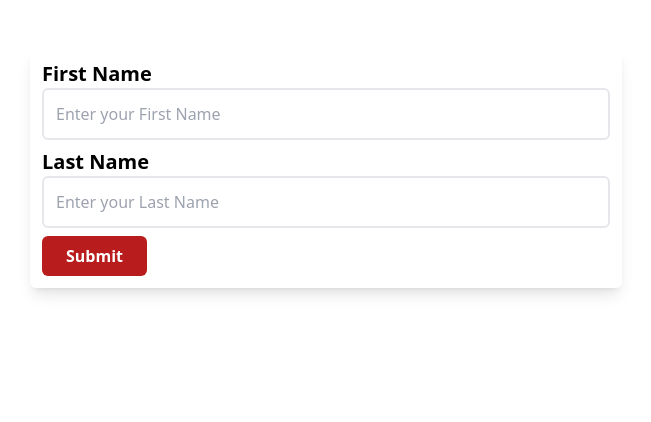
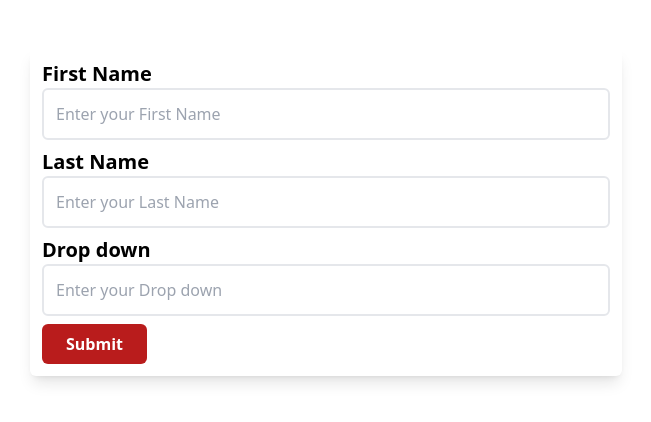
Before and after one commit to kiyohiro0310/WPSIM, a React (Create React App) app: page / in a window 1280 px wide. Shown: the top 422 px of the page, without its empty margins (314-965 px from the left). Built offline with nearby package versions, Linux system fonts and the light colour scheme.

Commit message:
adding DropdownInputField component

```diff
--- a/src/App.js
+++ b/src/App.js
@@ -24,6 +24,7 @@ function App() {
         {generateForm([
           {label: "First Name", type: "text", id: "firstName"},
           {label: "Last Name", type: "text", id: "lastName"},
+          {label: "Drop down", type: "dropdown", id: "dropdown"},
           ], userFormik)}
       </div>
     </Fragment>
--- a/src/components/Form.jsx
+++ b/src/components/Form.jsx
@@ -1,10 +1,10 @@
 import React from "react";
 import InputField from "./InputComponents/InputField";
 import SubmitButton from "./Buttons/SubmitButton";
+import DropdownInputField from "./InputComponents/DropdownInputField";
 
 // Create function to make form
 // parameters should be array
-
 
 // TODO: Kiyo will create generate form function
 // 1. Create function for generate form
@@ -22,18 +22,23 @@ export function generateForm(...args) {
     >
       {args[0].map((item, index) => {
         // If type is not date or input field is not dropdown return text input field
-        if (item.type !== "date" )
+        if (item.type !== "date")
           return (
             <InputField
               key={index}
               label={item.label}
-            value={formik.values.id}
+              value={formik.values[item.id]}
               id={item.id}
               type={item.type}
               formik={args[1]}
             />
           );
-        else return <p>Other input fields will come here</p>
+        else return (
+          <DropdownInputField
+
+
+          />
+        );
       })}
       <SubmitButton />
     </form>
--- /dev/null
+++ b/src/components/InputComponents/DropdownInputField.jsx
@@ -0,0 +1,9 @@
+import React from "react";
+
+export default function DropdownInputField({label, value, id, type, formik}) {
+    return (
+        <div>
+
+        </div>
+    )
+}
```
Also changed, not shown: 1 other file (tests, documents, lock files or other folders). Lines whose indentation alone changed are shown as unchanged.
